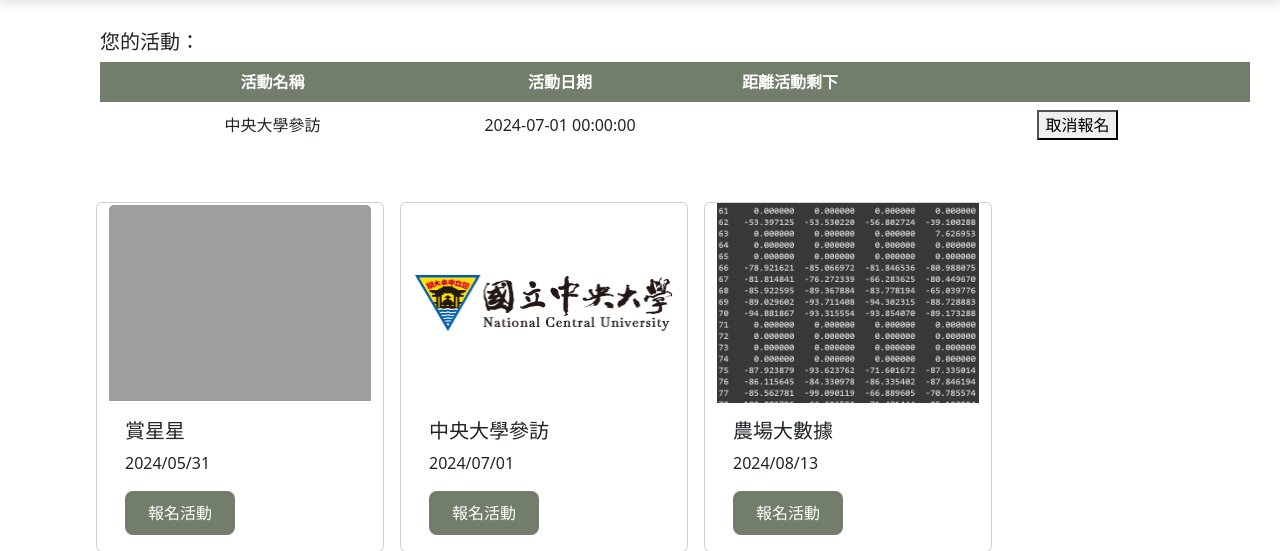
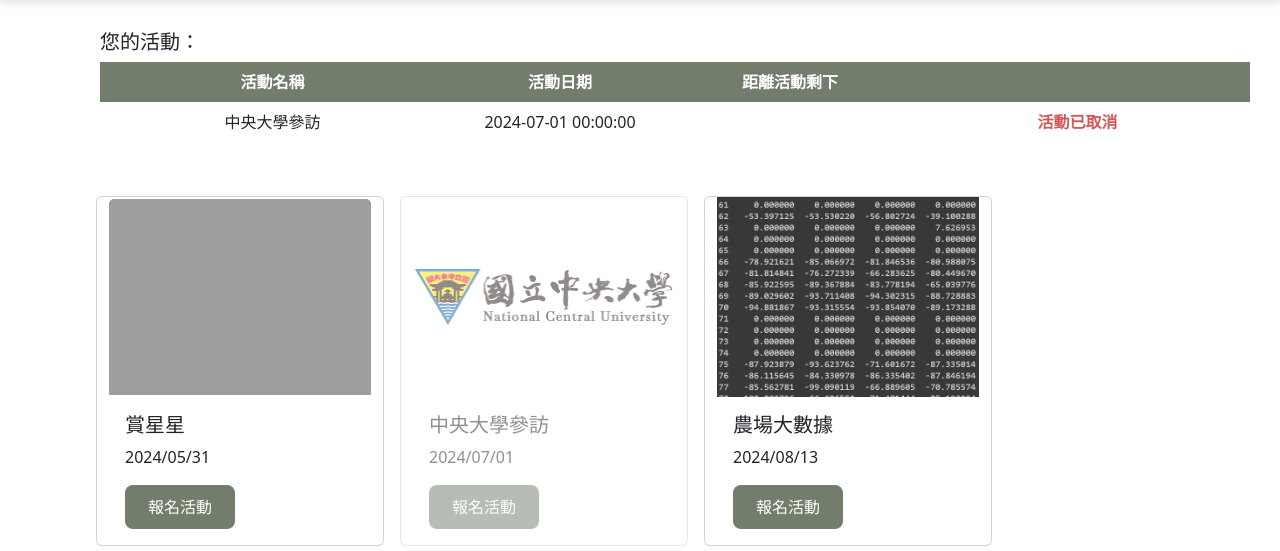
Before and after one commit to HuangHsinTzu/Miss-Green, a Flask app: page /ActivitiesRegistration in a window 1280 px wide. Shown: the part 65-616 px from the top of the page. Run offline with Flask 3, Linux system fonts and the light colour scheme; a user stored in the database is signed in.

Commit message:
update delete Activity

```diff
--- a/mine/main.py
+++ b/mine/main.py
@@ -342,6 +342,7 @@ def add_activities():
         fee = request.form['fee']
         description = request.form['description']
         image_file = request.files['image']
+        status = 1
 
         # 检查数据是否有效
         if not all([activityname, date, location, fee, description]) or not image_file:
@@ -448,7 +449,8 @@ def delete_activity():
     if not activity:
         return jsonify({'error': '活動未找到'}), 404
 
-    db.session.delete(activity)
+    # 将状态更新为 "0"
+    activity.status = "已取消"
     db.session.commit()
     return jsonify({'success': True})
 
@@ -529,7 +531,7 @@ def activitiesRegistration():
         activities_regs_dict = [activities_reg_to_dict(activities_reg) for activities_reg in activities_regs]
         activities = Activity.query.filter(Activity.event_date > current_time).all()
         activities_dict = [activity_to_dict(activity) for activity in activities]
-        #print(activities_dict)
+        print(activities_regs_dict)
         form = ActivitiesRegistrationForm()
         # 如果有錯誤，返回報名表單頁面並顯示錯誤信息
         return render_template("ActivitiesRegistration.html", form=form, activities=activities_dict, user_activities=activities_regs_dict)
@@ -544,13 +546,15 @@ def activity_to_dict(activity):
         'fee': activity.fee,
         'image_url': activity.image_url,
         'location': activity.location,
+        'status': activity.status
     }
 
 def activities_reg_to_dict(activities_reg):
     return {
         'id': activities_reg.activity.id,
         'name': activities_reg.activity.name,
-        'event_date': activities_reg.activity.event_date
+        'event_date': activities_reg.activity.event_date,
+        'status': activities_reg.activity.status
     }
 
 # 取消報名
--- a/mine/myproject/models.py
+++ b/mine/myproject/models.py
@@ -80,8 +80,8 @@ class Farmer(UserMixin, db.Model):
             db.session.delete(product)
             db.session.commit()
 
-    def add_activity(self, image_url, name, event_date, location, fee, description):
-        new_activity = Activity(image_url=image_url, name=name, event_date=event_date, location=location, fee=fee, description=description, farmer_id=self.id)
+    def add_activity(self, image_url, name, event_date, location, fee, description, status):
+        new_activity = Activity(image_url=image_url, name=name, event_date=event_date, location=location, fee=fee, description=description, farmer_id=self.id, status=status)
         db.session.add(new_activity)
 
         return new_activity
@@ -203,6 +203,7 @@ class Activity(db.Model):
     location = db.Column(db.String(100), nullable=False)
     fee = db.Column(db.Float, nullable=False)
     description = db.Column(db.Text, nullable=False)
+    status = db.Column(db.Text)
 
 
     farmer_id = db.Column(db.Integer, db.ForeignKey('farmers.id'), nullable=False)
--- a/mine/templates/ActivitiesRegistration.html
+++ b/mine/templates/ActivitiesRegistration.html
@@ -427,7 +427,11 @@
                 <td>{{ activity.name }}</td>
                 <td>{{ activity.event_date }}</td>
                 <td><div id="countdown-{{ loop.index }}"></div></td>
+                {% if activity.status == "已取消" %}
+                <td style="color: rgb(210, 88, 88); font-weight: 600;">活動已取消</td>
+                {% else %}
                 <td><button data-id="{{ activity.id }}" class="cancelBtn" data-bs-toggle="modal" data-bs-target="#Confirm-Modal">取消報名</button></td>
+                {% endif %}
                 <script>
                     countdown("{{ activity.event_date }}", "countdown-{{ loop.index }}");
                 </script>
@@ -581,6 +585,12 @@
                   const card = document.createElement('div');
                   card.classList.add('card', 'col');
                   card.style.width = '18rem';
+
+                  // 添加条件以检查活动状态
+                  if (activity.status === "已取消") {
+                      card.style.opacity = '0.5'; // 设置透明度为0.5
+                  }
+
                   card.innerHTML = `
                       <div class="card-img-container">
                           <img src="${activity.image_url}" class="card-img-top" alt="${activity.name}" />
@@ -591,9 +601,23 @@
                           <a href="#" class="btn register-btn" data-bs-toggle="modal" data-bs-target="#editModal" onclick="setActivityIdAndInfo('${activity.id}', '${activity.name}', '${activity.event_date}', '${activity.location}', '${activity.fee}', '${activity.description}')">報名活動</a>
                       </div>
                   `;
+
+                  // 添加到 DOM 前先查找按钮并设置其禁用属性
+                  if (activity.status === "已取消") {
+                      const button = card.querySelector('.register-btn');
+                      if (button) {
+                          button.setAttribute('disabled', 'disabled');
+                          button.removeAttribute('onclick');
+                          button.removeAttribute('data-bs-target');
+                          console.log("11111");
+                      }
+                  }
+
                   cardContainer.appendChild(card);
               });
           }
+
+
 
           displayActivities(activities);
 
```
Also changed, not shown: mine/data.sqlite.
